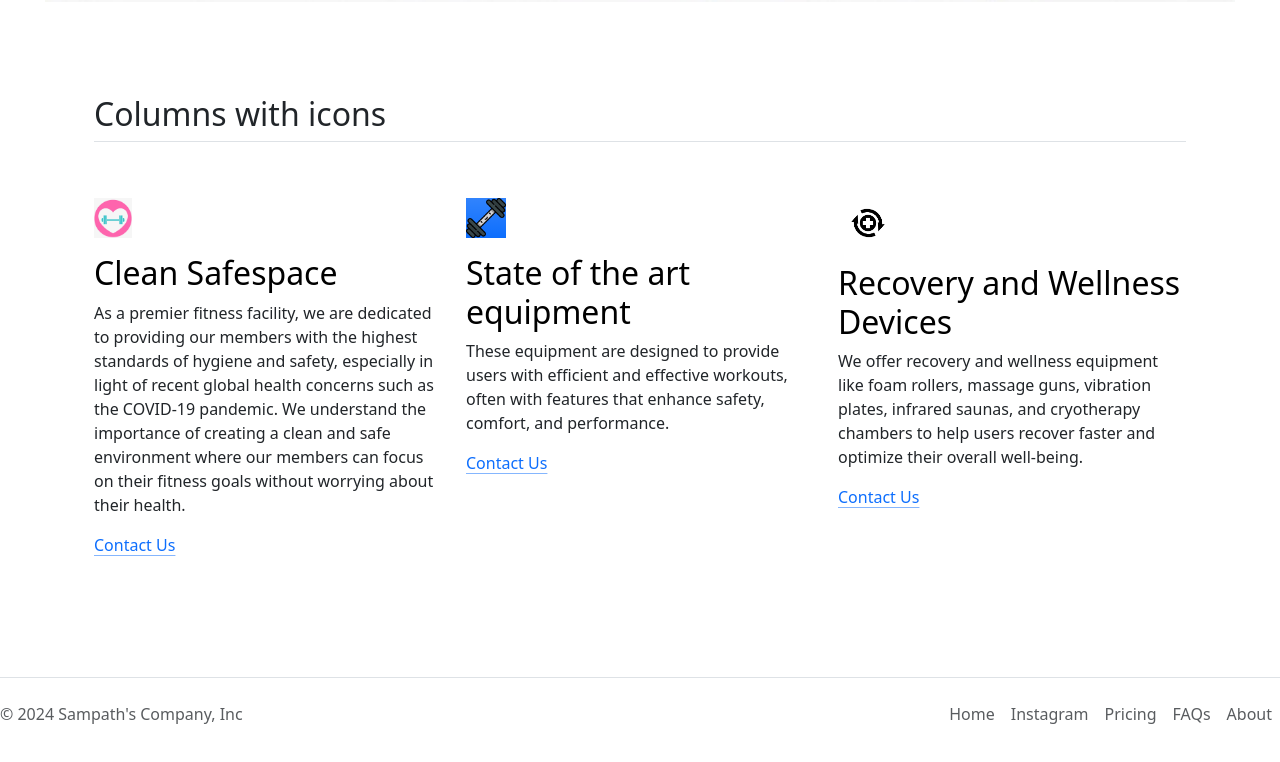
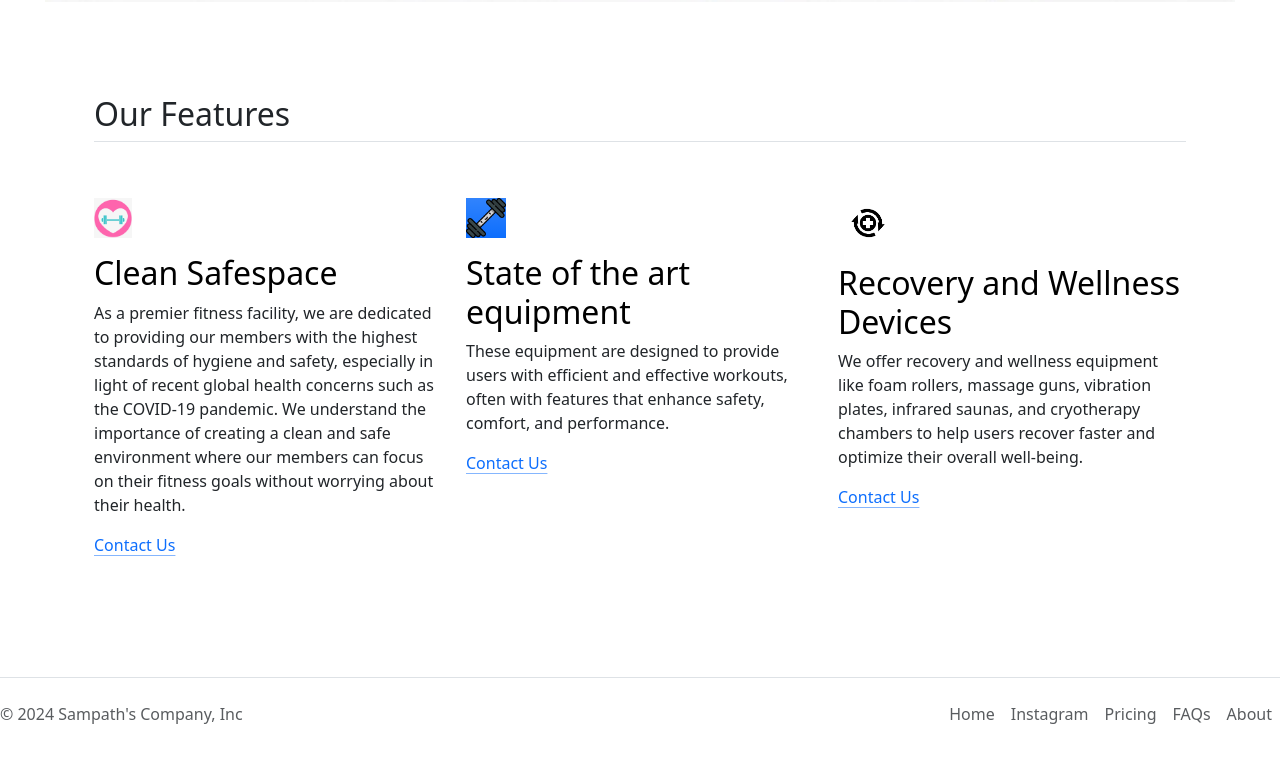
Before and after one commit to sammyzayn123/Boot-Gym-Site, a plain HTML site: page index.html in a window 1280 px wide. Shown: the part 2475-3237 px from the top of the page. Drawn offline with nearby package versions, Linux system fonts and the light colour scheme.

Commit message:
commit to change features text

```diff
--- a/index.html
+++ b/index.html
@@ -89,7 +89,7 @@
 
 
 <div class="container px-4 py-5" id="featured-3">
-    <h2 class="pb-2 border-bottom">Columns with icons</h2>
+    <h2 class="pb-2 border-bottom">Our Features</h2>
     <div class="row g-4 py-5 row-cols-1 row-cols-lg-3">
       <div class="feature col">
         <div class="feature-icon d-inline-flex align-items-center justify-content-center text-bg-primary bg-gradient fs-2 mb-3">
```
